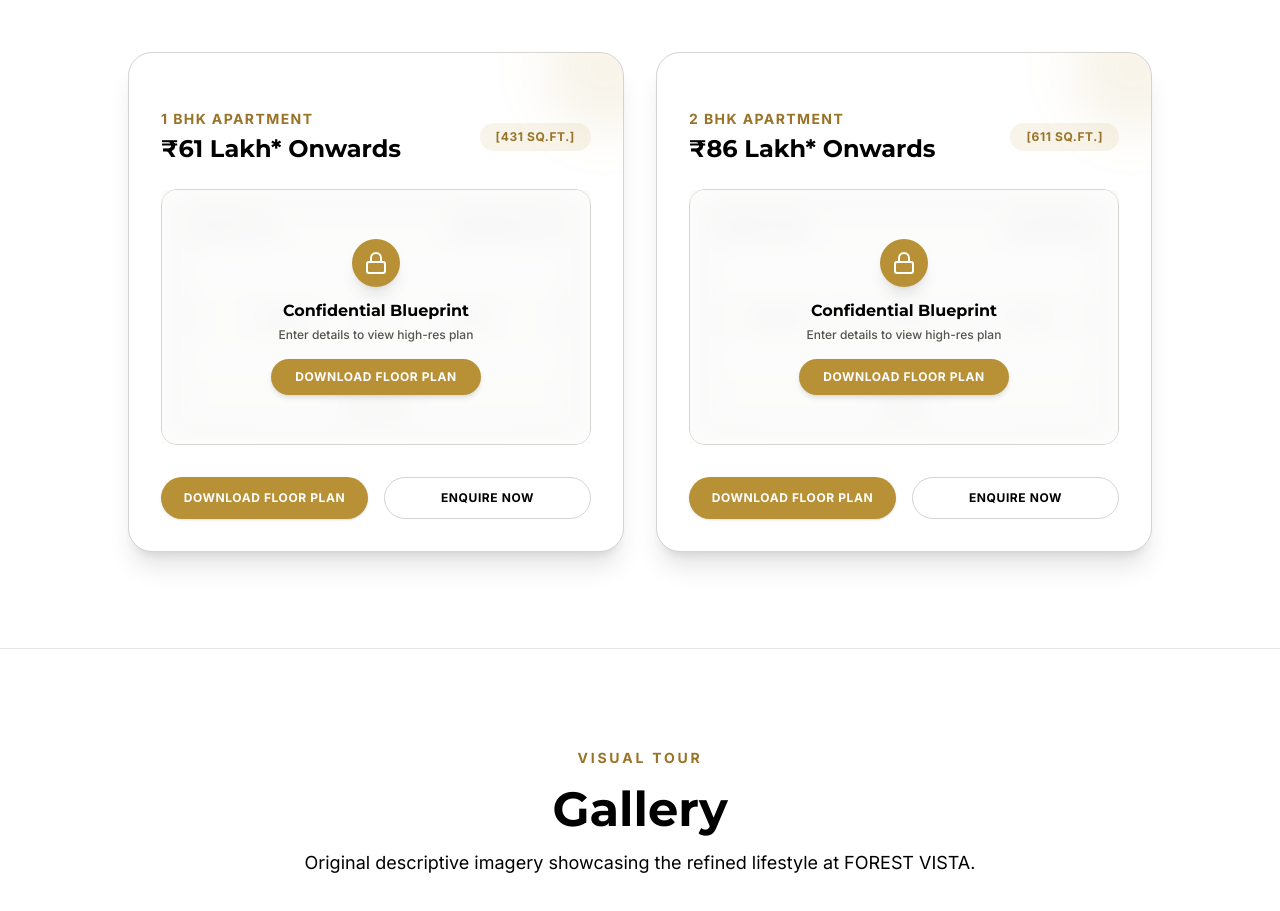
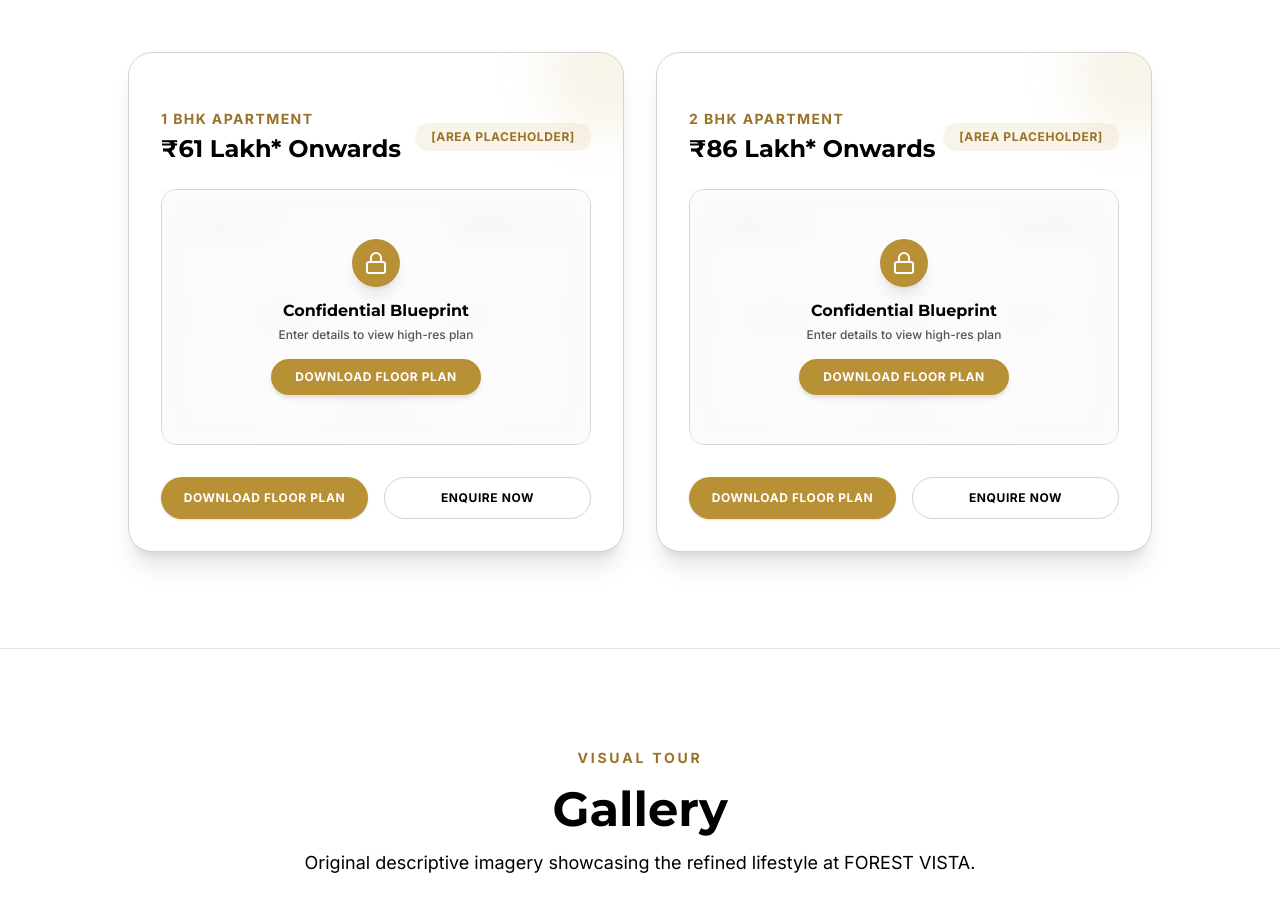
Before and after one commit to cinoxomultimedia/forest-vista-landing, a plain HTML site: page index.html in a window 1280 px wide. Shown: the part 6000-6911 px from the top of the page. Drawn offline with nearby package versions, Linux system fonts and the light colour scheme.

```diff
--- a/index.html
+++ b/index.html
@@ -680,7 +680,7 @@
                             <span class="text-gold-600 uppercase tracking-widest text-sm font-bold block mb-1">1 BHK Apartment</span>
                             <h3 class="text-2xl font-heading font-bold text-black">₹61 Lakh* Onwards</h3>
                         </div>
-                        <span class="px-4 py-1.5 rounded-full bg-gold-500/10 text-gold-600 font-bold text-xs uppercase tracking-wider">[431 sq.ft.]</span>
+                        <span class="px-4 py-1.5 rounded-full bg-gold-500/10 text-gold-600 font-bold text-xs uppercase tracking-wider">[Area Placeholder]</span>
                     </div>
 
                     <div class="relative h-64 rounded-2xl bg-stone-100 border border-stone-300 overflow-hidden flex items-center justify-center cursor-pointer" onclick="openModal('Download 1 BHK Floor Plan')">
@@ -728,7 +728,7 @@
                             <span class="text-gold-600 uppercase tracking-widest text-sm font-bold block mb-1">2 BHK Apartment</span>
                             <h3 class="text-2xl font-heading font-bold text-black">₹86 Lakh* Onwards</h3>
                         </div>
-                        <span class="px-4 py-1.5 rounded-full bg-gold-500/10 text-gold-600 font-bold text-xs uppercase tracking-wider">[611 sq.ft.]</span>
+                        <span class="px-4 py-1.5 rounded-full bg-gold-500/10 text-gold-600 font-bold text-xs uppercase tracking-wider">[Area Placeholder]</span>
                     </div>
 
                     <div class="relative h-64 rounded-2xl bg-stone-100 border border-stone-300 overflow-hidden flex items-center justify-center cursor-pointer" onclick="openModal('Download 2 BHK Floor Plan')">
@@ -1162,7 +1162,7 @@
         lucide.createIcons();
 
         // Google Sheets Web App Endpoint URL
-        const SHEET_ENDPOINT = "https://script.google.com/macros/s/AKfycbwy4jFtlaDyieGpBidkvPYOoeUaYRebY1aLBpuP1n4oVPASIuV4IGCWdLRJv7FizQ_Q/exec";
+        const SHEET_ENDPOINT = "https://script.google.com/macros/s/AKfycbz73UhktvW8vq8IryMl8SeGrqMWYDlkbZKq_h7-KUVL0eSkN0KRHsgPE53X5xoJCbXPMA/exec";
 
         async function submitToGoogleSheets(data) {
             try {
```
